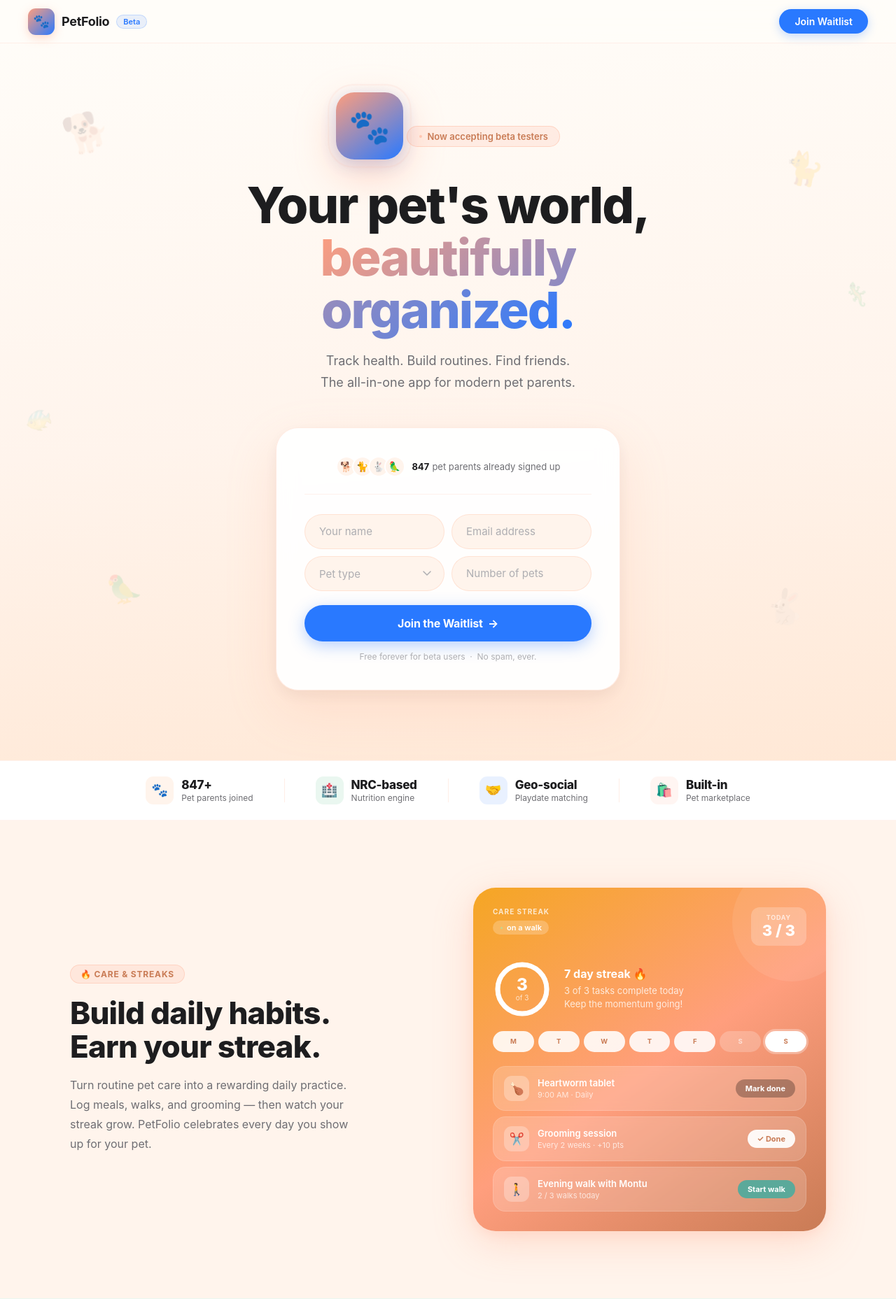
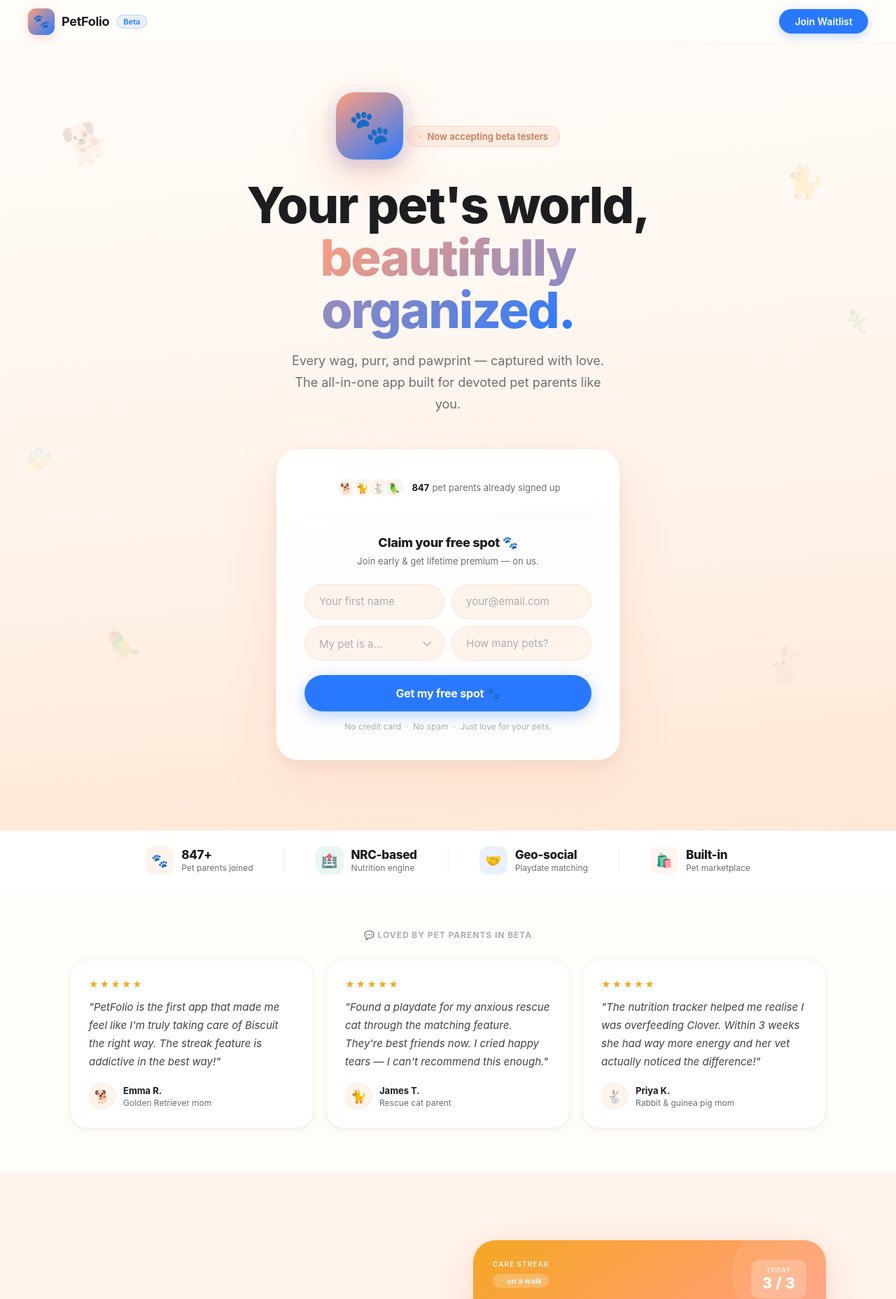
Before and after one commit to CodeStorm-Hub/petfolio-waitlist, a Flask app: page / in a window 1280 px wide. Shown: the top 1857 px of the page at 70% size. Run offline with Flask 3, Linux system fonts and the light colour scheme; data that the repository does not hold is empty.

Commit message:
Polish: warmer copy, testimonials, friendlier microcopy
- Hero sub: "Every wag, purr, and pawprint — captured with love"
- Waitlist card: "Claim your free spot" heading + friendlier subtitle
- Form placeholders: "Your first name", "your@email.com", "My pet is a…", "How many pets?"
- CTA button: "Get my free spot 🐾"
- Fine print: "No credit card · No spam · Just love for your pets"
- Success state: "Welcome to the family! 🎉" with warmer sub-copy
- Added 3-card testimonials strip after proof strip (Emma, James, Priya)
- Care section: "Never miss a moment with your best friend" + "Montu's all taken care of today!"
- Nutrition section: "Feed them right. Every single day."
- Match section: "Your pet deserves a social life too."
- Shop intro: more personal/community-focused copy
- Final CTA: "Your pet is waiting for you to make the first move."
- Footer: ❤️ instead of 🐾 in copyright line

https://claude.ai/code/session_0116rKa7kc65vJnjW7L7WyPp

```diff
--- a/templates/index.html
+++ b/templates/index.html
@@ -1404,12 +1404,101 @@
 
     .footer-copy { font-size: 12px; color: var(--ink-xl); }
 
+    /* ── WAITLIST CARD TITLE ─────────────────────── */
+    .wl-card-title {
+      font-size: 18px;
+      font-weight: 800;
+      color: var(--ink);
+      letter-spacing: -0.3px;
+      text-align: center;
+      margin-bottom: 20px;
+    }
+
+    .wl-card-subtitle {
+      font-size: 13px;
+      color: var(--ink-lt);
+      text-align: center;
+      margin-top: -14px;
+      margin-bottom: 22px;
+      line-height: 1.6;
+    }
+
+    /* ── TESTIMONIALS ────────────────────────────── */
+    .testimonials-section {
+      background: var(--cream);
+      padding: 56px 48px 64px;
+    }
+
+    .testimonials-label {
+      text-align: center;
+      font-size: 12px;
+      font-weight: 700;
+      letter-spacing: 0.08em;
+      text-transform: uppercase;
+      color: var(--ink-xl);
+      margin-bottom: 28px;
+    }
+
+    .testimonials-inner {
+      max-width: 1080px;
+      margin: 0 auto;
+      display: grid;
+      grid-template-columns: repeat(3, 1fr);
+      gap: 18px;
+    }
+
+    .testi-card {
+      background: var(--white);
+      border: 1px solid rgba(255,158,125,0.15);
+      border-radius: var(--r-lg);
+      padding: 26px;
+      box-shadow: var(--sh-sm);
+      transition: transform 0.2s, box-shadow 0.2s;
+    }
+
+    .testi-card:hover { transform: translateY(-3px); box-shadow: var(--sh-md); }
+
+    .testi-stars {
+      font-size: 13px;
+      color: var(--ora);
+      margin-bottom: 12px;
+      letter-spacing: 2px;
+    }
+
+    .testi-quote {
+      font-size: 15px;
+      color: var(--ink-mid);
+      line-height: 1.72;
+      margin-bottom: 18px;
+      font-style: italic;
+    }
+
+    .testi-author { display: flex; align-items: center; gap: 11px; }
+
+    .testi-avatar {
+      width: 38px; height: 38px;
+      border-radius: 50%;
+      background: var(--peach-soft);
+      border: 1.5px solid rgba(255,158,125,0.2);
+      display: flex;
+      align-items: center;
+      justify-content: center;
+      font-size: 18px;
+      flex-shrink: 0;
+    }
+
+    .testi-name { font-size: 13px; font-weight: 700; color: var(--ink); }
+    .testi-pet  { font-size: 12px; color: var(--ink-lt); margin-top: 2px; }
+
     /* ── RESPONSIVE ──────────────────────────────── */
     @media (max-width: 960px) {
       nav { padding: 0 20px; }
 
       .proof-strip { padding: 18px 24px; gap: 24px; }
       .proof-div   { display: none; }
+
+      .testimonials-section { padding: 40px 24px 52px; }
+      .testimonials-inner   { grid-template-columns: 1fr; gap: 14px; }
 
       .section { padding: 72px 24px; }
 
@@ -1486,8 +1575,8 @@
   </h1>
 
   <p class="hero-sub">
-    Track health. Build routines. Find friends.<br>
-    The all-in-one app for modern pet parents.
+    Every wag, purr, and pawprint — captured with love.<br>
+    The all-in-one app built for devoted pet parents like you.
   </p>
 
   <!-- Waitlist Card -->
@@ -1504,14 +1593,17 @@
       </span>
     </div>
 
+    <div class="wl-card-title">Claim your free spot 🐾</div>
+    <p class="wl-card-subtitle">Join early &amp; get lifetime premium — on us.</p>
+
     <div id="form-state">
       <div class="form-row">
-        <input class="form-input" type="text"   id="firstName" placeholder="Your name"       autocomplete="given-name" />
-        <input class="form-input" type="email"  id="email"     placeholder="Email address"   autocomplete="email" />
+        <input class="form-input" type="text"   id="firstName" placeholder="Your first name"  autocomplete="given-name" />
+        <input class="form-input" type="email"  id="email"     placeholder="your@email.com"   autocomplete="email" />
       </div>
       <div class="form-row">
         <select class="form-select" id="petType" onchange="this.classList.add('has-val')">
-          <option value="" disabled selected>Pet type</option>
+          <option value="" disabled selected>My pet is a…</option>
           <option value="dog">🐕 Dog</option>
           <option value="cat">🐈 Cat</option>
           <option value="bird">🦜 Bird</option>
@@ -1520,20 +1612,20 @@
           <option value="fish">🐠 Fish</option>
           <option value="other">🐾 Other</option>
         </select>
-        <input class="form-input" type="number" id="petCount" placeholder="Number of pets" min="1" max="99" />
+        <input class="form-input" type="number" id="petCount" placeholder="How many pets?" min="1" max="99" />
       </div>
-      <button class="btn-join" onclick="handleJoin()">Join the Waitlist &nbsp;→</button>
-      <p class="form-fine">Free forever for beta users &nbsp;·&nbsp; No spam, ever.</p>
+      <button class="btn-join" onclick="handleJoin()">Get my free spot 🐾</button>
+      <p class="form-fine">No credit card &nbsp;·&nbsp; No spam &nbsp;·&nbsp; Just love for your pets.</p>
     </div>
 
     <div class="success-state" id="success-state">
-      <div class="success-ico">🐾</div>
-      <div class="success-title">You're on the list!</div>
+      <div class="success-ico">🎉</div>
+      <div class="success-title">Welcome to the family!</div>
       <p class="success-sub">
-        Check your inbox for a welcome note.<br>
-        Your pet's profile is waiting — you're <strong>#<span id="spot-number">848</span></strong> in line.
+        Your inbox just got a love letter from us. 💌<br>
+        Your pet's journey starts soon — you're <strong>#<span id="spot-number">848</span></strong> in line.
       </p>
-      <div class="success-pos">Early access · Wave 1</div>
+      <div class="success-pos">🐾 Early access · Wave 1</div>
       <div class="share-btns">
         <a class="share-btn" href="https://twitter.com/intent/tweet?text=Just+joined+the+%40PetFolio+beta+waitlist+%F0%9F%90%BE+petfolio.social" target="_blank" rel="noopener">Share on X</a>
         <button class="share-btn" onclick="copyLink()">Copy link</button>
@@ -1577,6 +1669,50 @@
   </div>
 </div>
 
+<!-- ── TESTIMONIALS ──────────────────────────────────── -->
+<div class="testimonials-section">
+  <div class="testimonials-label">💬 Loved by pet parents in beta</div>
+  <div class="testimonials-inner">
+
+    <div class="testi-card reveal">
+      <div class="testi-stars">★★★★★</div>
+      <p class="testi-quote">"PetFolio is the first app that made me feel like I'm truly taking care of Biscuit the right way. The streak feature is addictive in the best way!"</p>
+      <div class="testi-author">
+        <div class="testi-avatar">🐕</div>
+        <div>
+          <div class="testi-name">Emma R.</div>
+          <div class="testi-pet">Golden Retriever mom</div>
+        </div>
+      </div>
+    </div>
+
+    <div class="testi-card reveal">
+      <div class="testi-stars">★★★★★</div>
+      <p class="testi-quote">"Found a playdate for my anxious rescue cat through the matching feature. They're best friends now. I cried happy tears — I can't recommend this enough."</p>
+      <div class="testi-author">
+        <div class="testi-avatar">🐈</div>
+        <div>
+          <div class="testi-name">James T.</div>
+          <div class="testi-pet">Rescue cat parent</div>
+        </div>
+      </div>
+    </div>
+
+    <div class="testi-card reveal">
+      <div class="testi-stars">★★★★★</div>
+      <p class="testi-quote">"The nutrition tracker helped me realise I was overfeeding Clover. Within 3 weeks she had way more energy and her vet actually noticed the difference!"</p>
+      <div class="testi-author">
+        <div class="testi-avatar">🐇</div>
+        <div>
+          <div class="testi-name">Priya K.</div>
+          <div class="testi-pet">Rabbit &amp; guinea pig mom</div>
+        </div>
+      </div>
+    </div>
+
+  </div>
+</div>
+
 <!-- ── BENTO 1: CARE STREAKS & DASHBOARD ─────────────── -->
 <section class="section care-section" id="care">
   <div class="section-inner">
@@ -1585,9 +1721,9 @@
       <span class="sec-eyebrow" style="background:rgba(255,158,125,.14);color:#C97B55;border:1px solid rgba(255,158,125,.28)">
         🔥 Care &amp; Streaks
       </span>
-      <h2 class="sec-headline">Build daily habits.<br>Earn your streak.</h2>
+      <h2 class="sec-headline">Never miss a moment<br>with your best friend.</h2>
       <p class="sec-body">
-        Turn routine pet care into a rewarding daily practice. Log meals, walks, and grooming — then watch your streak grow. PetFolio celebrates every day you show up for your pet.
+        Turn routine pet care into something you both look forward to. Log meals, walks, and grooming — then watch your streak grow. Every check-in is a little love letter to your pet.
       </p>
     </div>
 
@@ -1620,7 +1756,7 @@
         </div>
         <div>
           <div class="ring-info-title">7 day streak 🔥</div>
-          <div class="ring-info-sub">3 of 3 tasks complete today<br>Keep the momentum going!</div>
+          <div class="ring-info-sub">Montu's all taken care of today!<br>Keep the momentum going! 💪</div>
         </div>
       </div>
 
@@ -1673,9 +1809,9 @@
       <span class="sec-eyebrow" style="background:rgba(91,169,154,.12);color:#3D8A7D;border:1px solid rgba(91,169,154,.22)">
         🥩 Smart Nutrition
       </span>
-      <h2 class="sec-headline">Science-backed<br>nutrition tracking.</h2>
+      <h2 class="sec-headline">Feed them right.<br>Every single day.</h2>
       <p class="sec-body">
-        PetFolio calculates ideal daily intake using NRC metabolic energy requirements — calibrated to your pet's exact weight, species, and activity level. Every gram logged, every trend visible.
+        Great nutrition is the foundation of a long, happy life. PetFolio uses NRC metabolic science to give your furry (or scaly) family member exactly what they need — no guesswork, ever.
       </p>
     </div>
 
@@ -1775,9 +1911,9 @@
       <span class="sec-eyebrow" style="background:rgba(255,158,125,.12);color:#C97B55;border:1px solid rgba(255,158,125,.26)">
         🐾 Discover &amp; Match
       </span>
-      <h2 class="sec-headline">Find the perfect<br>playdate match.</h2>
+      <h2 class="sec-headline">Your pet deserves<br>a social life too.</h2>
       <p class="sec-body">
-        Explore nearby pets that fit your animal's energy and personality. Filter by distance, breed, and activity level — then swipe to connect with like-minded pet parents in your neighborhood.
+        Whether your dog wants to chase, your cat wants a cosy nap buddy, or your gecko just wants some company — PetFolio finds the perfect match nearby. Swipe, connect, and let the friendship begin.
       </p>
       <div class="filter-chips">
         <span class="fchip fc-ora">📍 Distance</span>
@@ -1830,7 +1966,7 @@
       </span>
       <h2 class="sec-headline" style="margin-top:10px">Your pet's public profile<br>&amp; your seller dashboard.</h2>
       <p class="sec-body" style="margin:12px auto 0;text-align:center;max-width:520px">
-        Share Montu's journey with the community and run your own pet-goods shop — all from one unified platform.
+        Montu has his own corner of the internet now. Share milestone moments, grow a following of fellow pet lovers, and sell your handmade pet goods — all in one place.
       </p>
     </div>
 
@@ -1940,10 +2076,10 @@
       <span class="eyebrow-dot" style="background:rgba(255,255,255,.7)"></span>
       Limited beta spots remaining
     </div>
-    <h2 class="final-headline">Give your pet the life<br>they deserve.</h2>
+    <h2 class="final-headline">Your pet is waiting for you<br>to make the first move.</h2>
     <p class="final-sub">
-      Join thousands of pet parents on the waitlist.<br>
-      Beta users get premium features — free, forever.
+      Over 847 pet parents have already secured their spot.<br>
+      Beta members get lifetime premium — because they believed first.
     </p>
     <div class="final-btns">
       <a class="final-btn" href="#waitlist">🐾 &nbsp;Join the waitlist</a>
@@ -1964,7 +2100,7 @@
     <li><a href="#">Contact</a></li>
     <li><a href="#">petfolio.social</a></li>
   </ul>
-  <div class="footer-copy">© 2025 PetFolio. Made with 🐾 for pet parents everywhere.</div>
+  <div class="footer-copy">© 2025 PetFolio. Made with ❤️ for pet parents everywhere.</div>
 </footer>
 
 <script>
```
